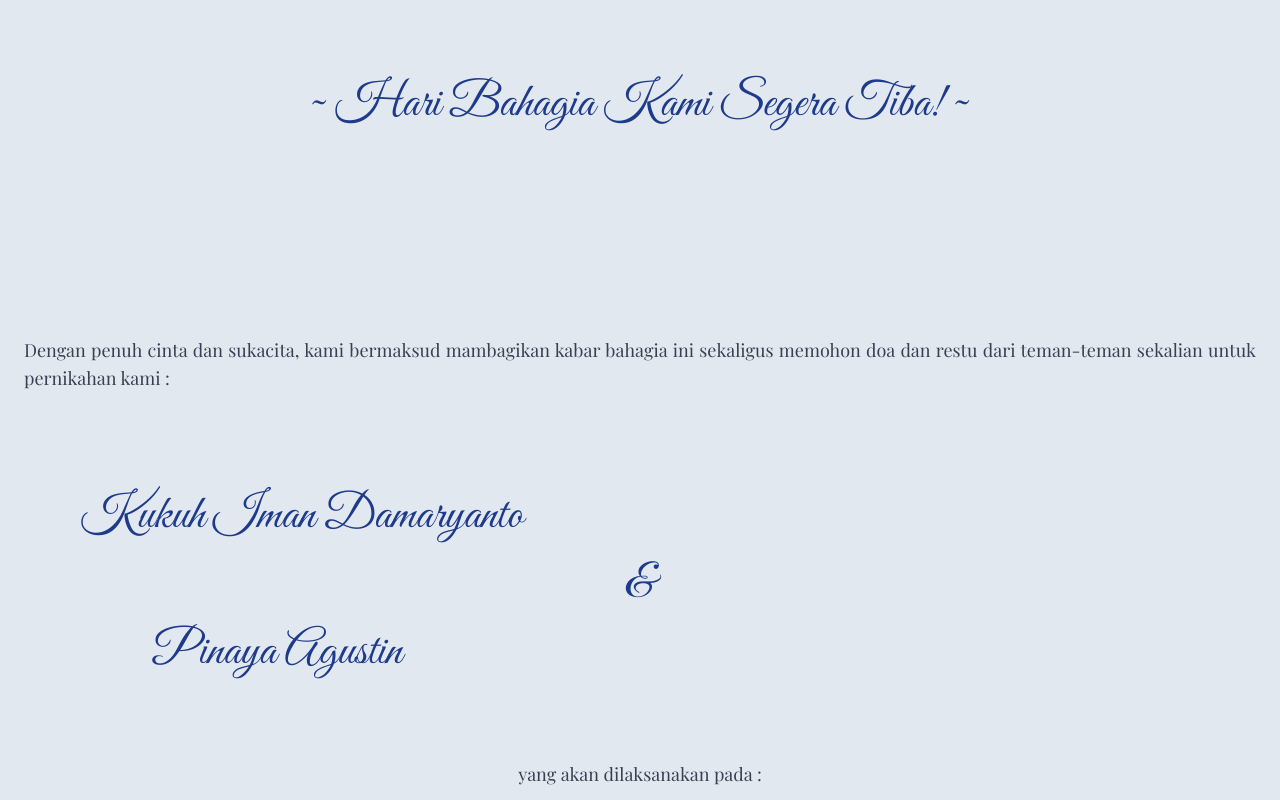
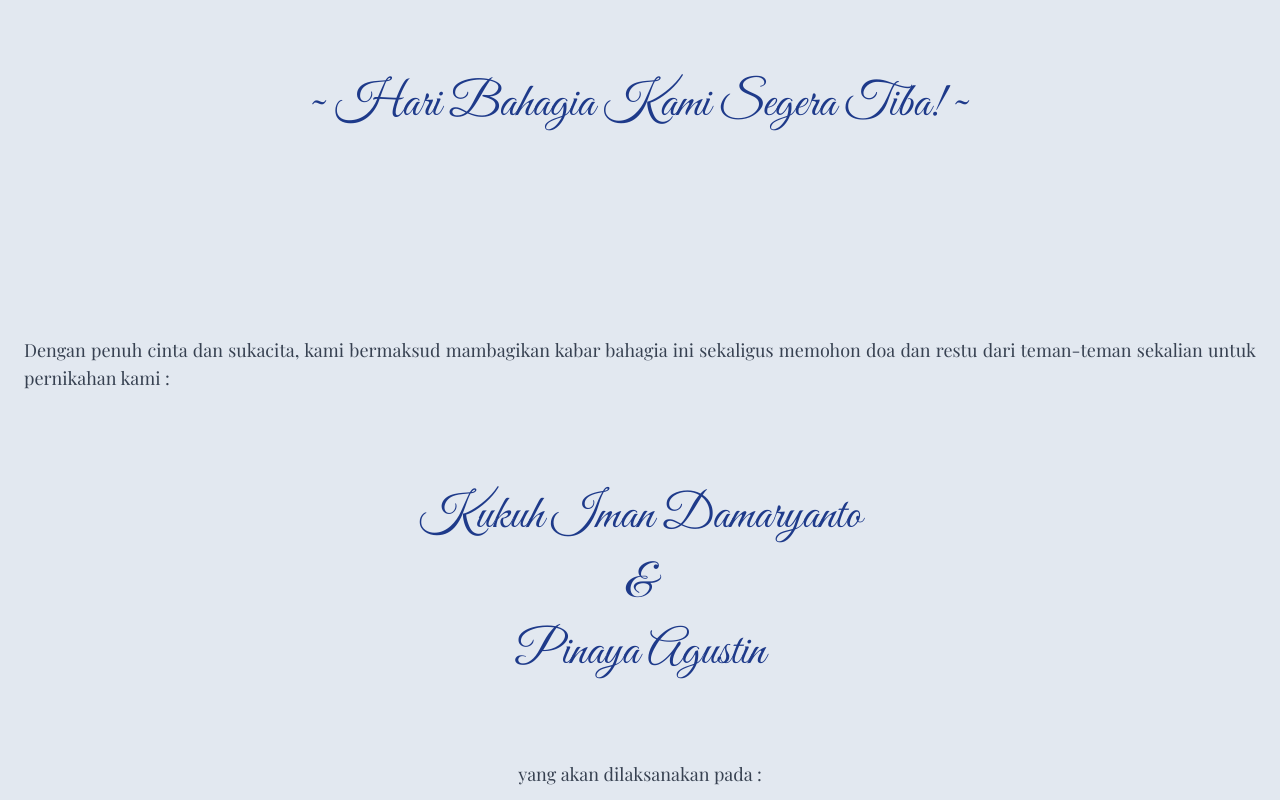
Before and after one commit to pinayaagustin/our-wedding-announcement, a Next.js app: page /pinaya in a window 1280 px wide. Shown: the top 800 px of the page. Built offline with nearby package versions, Linux system fonts and the light colour scheme.

Commit message:
sama aja

```diff
--- a/app/pinaya/page.js
+++ b/app/pinaya/page.js
@@ -13,9 +13,9 @@ export default function Home() {
                 dari teman-teman sekalian untuk pernikahan kami :
             </p>
 
-            <p className={"sm:text-5xl text-2xl font-extrabold text-blue-900 indent-14 " + great.className}>Kukuh Iman Damaryanto</p>
+            <p className={"sm:text-5xl text-2xl font-extrabold text-blue-900 text-center " + great.className}>Kukuh Iman Damaryanto</p>
             <p className={"sm:text-5xl text-2xl font-extrabold text-blue-900 text-center " + great.className}>&</p>
-            <p className={"sm:text-5xl text-2xl font-extrabold text-blue-900 indent-32 " + great.className}>Pinaya Agustin</p>
+            <p className={"sm:text-5xl text-2xl font-extrabold text-blue-900 text-center " + great.className}>Pinaya Agustin</p>
 
             <p className="sm:text-lg text-sm text-gray-700 text-center mb-6 mt-16">yang akan dilaksanakan pada :</p>
             <p className="sm:text-2xl text-xl font-bold text-blue-900 text-center mb-32">
```
